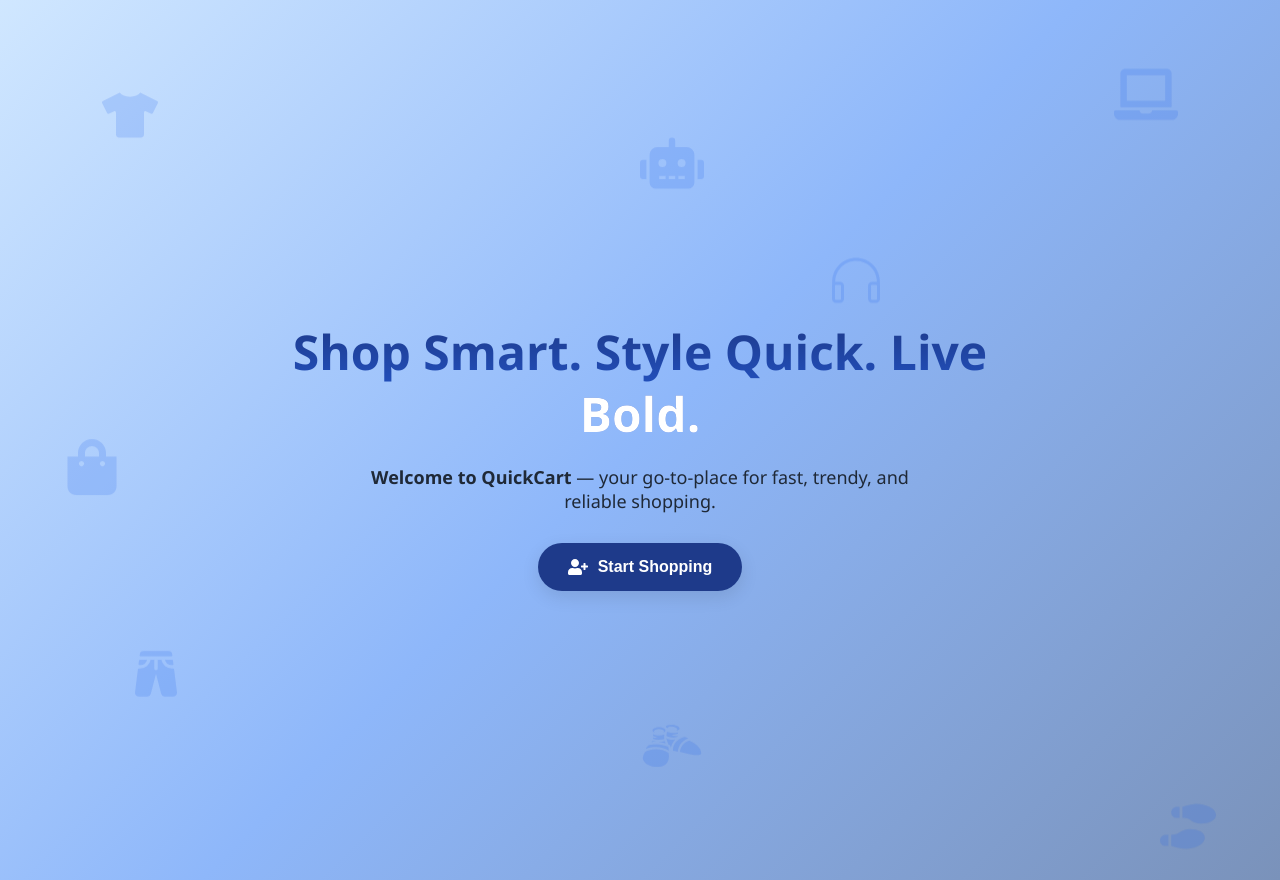
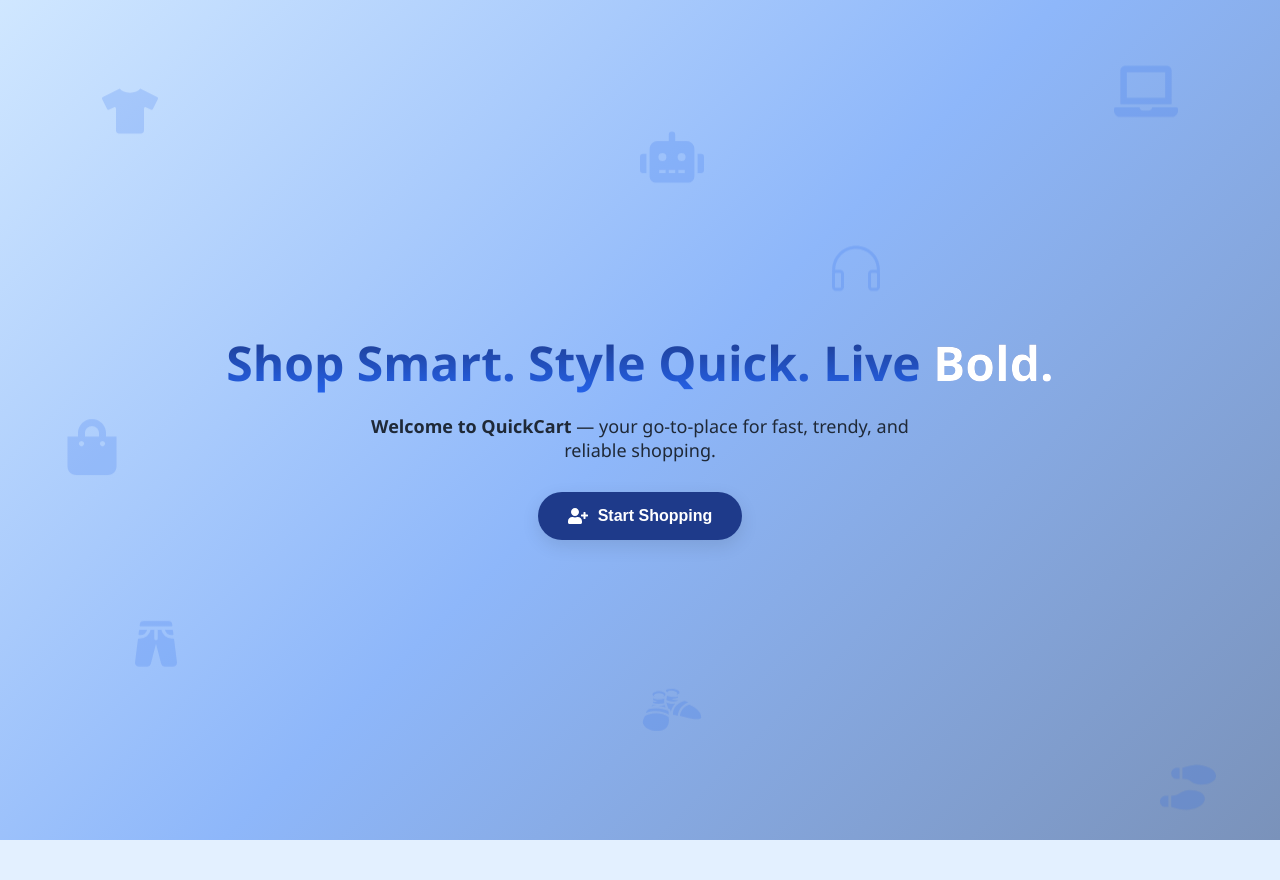
Before and after one commit to janhvi-pandey/eSalesOne, a React (Vite) app in the folder customer/: page / in a window 1280 px wide. After the commit the page ends 840 px from the top, so only its background shows below. Built offline with nearby package versions, Linux system fonts and the light colour scheme.

Commit message:
Vertical scrolling removed

```diff
--- a/customer/src/index.css
+++ b/customer/src/index.css
@@ -1,5 +1,9 @@
+/* Body */
 body {
   margin: 0;
+  padding: 0;
+  height: 100vh;
+  overflow: hidden;
   font-family: "Segoe UI", sans-serif;
   background-color: #e3f0ff;
   color: #1f2d5a;
@@ -8,20 +12,20 @@
 /* Landing Page */
 .landing-new-container {
   position: relative;
-  min-height: 100vh;
+  height: 100vh;
+  overflow: hidden;
   background: linear-gradient(135deg, #d0e7ff, #8eb7fa, #7a92ba);
   display: flex;
   align-items: center;
   justify-content: center;
-  overflow: hidden;
-  padding: 40px 20px;
+  padding: 20px;
   text-align: center;
 }
 
 .landing-content {
   position: relative;
   z-index: 10;
-  max-width: 800px;
+  max-width: 900px;
   color: #ffffff;
 }
 
@@ -106,6 +110,7 @@
 /* Login Page */
 .login-container {
   height: 100vh;
+  overflow: hidden;
   background-color: #dbeafe;
   display: flex;
   justify-content: center;
@@ -155,7 +160,7 @@
   font-size: 14px;
 }
 
-/* Logout Button */
+/* Logout */
 .logout-btn {
   position: absolute;
   top: 20px;
@@ -185,15 +190,16 @@
   box-shadow: 0 0 0 3px rgba(31, 54, 172, 0.5);
 }
 
-/* Dashboard Page */
-
+/* Dashboard */
 .dashboard {
-  min-height: 100vh;
+  height: 100vh;
   display: flex;
   align-items: flex-start;
   justify-content: center;
   background-color: #f0f9ff;
-  padding: 40px 20px;
+  overflow: hidden;
+  padding: 20px;
+  background: linear-gradient(135deg, #d0e7ff, #8eb7fa, #7a92ba);
 }
 
 .dashboard-content {
@@ -201,8 +207,10 @@
   width: 100%;
   background-color: white;
   border-radius: 12px;
-  padding: 40px;
+  padding: 20px;
   box-shadow: 0px 6px 18px rgba(0, 0, 0, 0.08);
+  overflow-y: auto;
+  max-height: 100%;
   text-align: center;
 }
 
@@ -221,7 +229,7 @@
 
 .dashboard-button {
   padding: 12px 28px;
-  background-color: #2563eb;
+  background-color: #1f36ac;
   color: white;
   border: none;
   border-radius: 8px;
--- a/customer/src/pages/DashboardPage.jsx
+++ b/customer/src/pages/DashboardPage.jsx
@@ -132,7 +132,7 @@
               <p>Loading order details...</p>
             ) : detailedOrders.length > 0 ? (
               <>
-                <h2 className="dashboard-subheading">Recent Orders</h2>
+                <h2 className="dashboard-subheading">Order History</h2>
                 <table className="orders-table">
                   <thead>
                     <tr>
```
